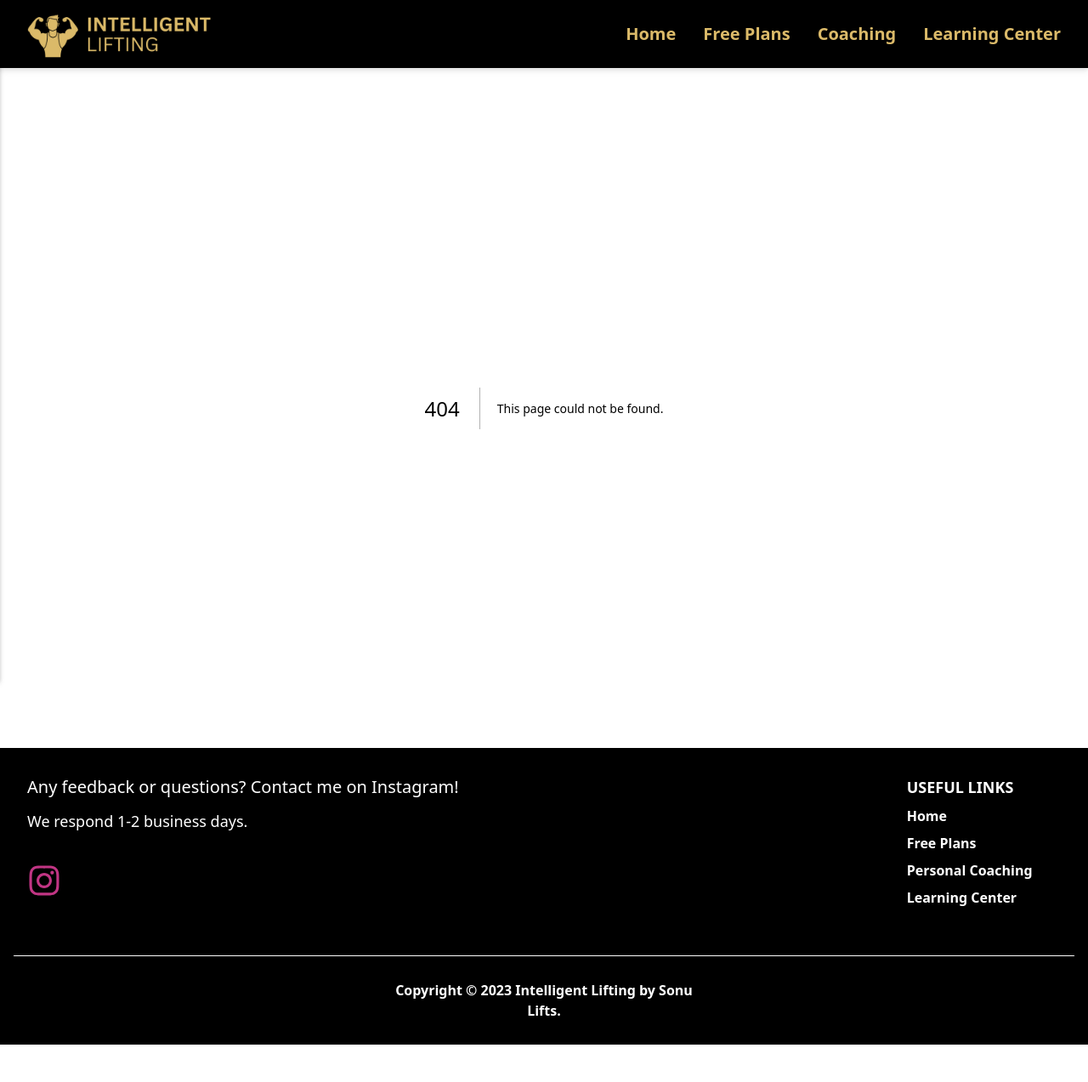
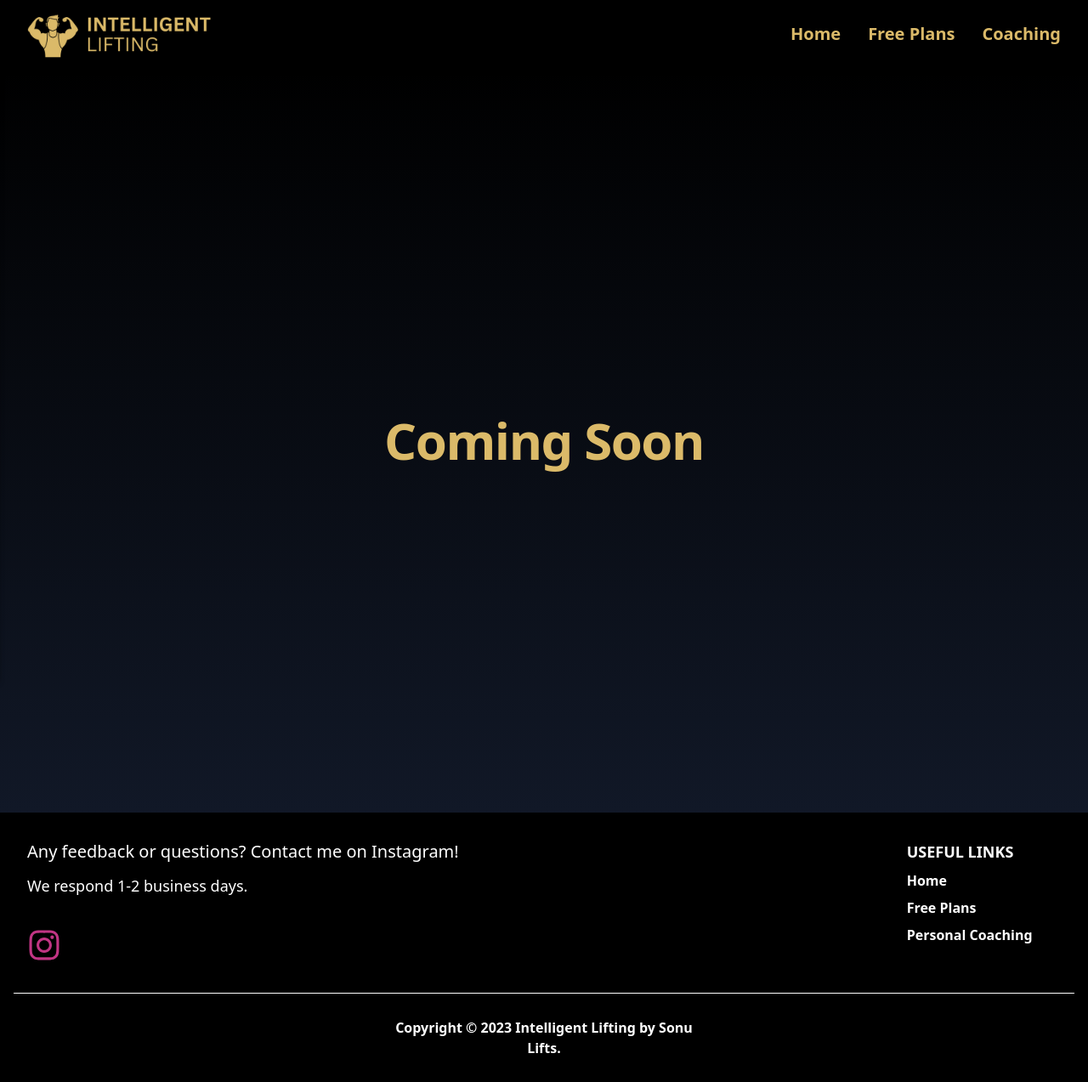
Before and after one commit to jburanpuri/IntelligentLifting, a Next.js app: page /about in a window 1280 px wide. Before the commit this address had no page. Shown: the whole page at 85% size. Before the commit the page ends 1229 px from the top, so only its background shows below. Built offline with nearby package versions, Linux system fonts and the light colour scheme.

Commit message:
big update

```diff
--- a/components/FooterComponent/footer.js
+++ b/components/FooterComponent/footer.js
@@ -35,9 +35,6 @@ export default function Footer() {
                 <li>
                   <Link className="text-white font-semibold block pb-2 text-normal" href="/custom">Personal Coaching</Link>
                 </li>
-                <li>
-                  <Link className="text-white font-semibold block pb-2 text-normal" href="/learningcenter">Learning Center</Link>
-                </li>
               </ul>
             </div>
           </div>
--- a/components/HeroComponent/hero.js
+++ b/components/HeroComponent/hero.js
@@ -3,8 +3,8 @@ import Link from "next/link";
 
 export default function Hero() {
     return (
-      <div>
-<section className="flex flex-col min-h-screen bg-gradient-to-t from-gray-900 to-black">
+      <div className="bg-gradient-to-t from-gray-900 to-black">
+<section className="flex flex-col min-h-screen">
             <div className="flex-1 flex items-center">
             <div className="text-center mx-auto">
               <h1 className="font-extrabold text-7xl text-primary">Intelligent Lifting</h1>
--- a/components/NavbarComponent/navbar.js
+++ b/components/NavbarComponent/navbar.js
@@ -16,9 +16,6 @@ function MobileNav({open, setOpen}) {
             </Link>
             <Link className="text-3xl font-normal my-4" href="/custom" onClick={() => setTimeout(() => {setOpen(!open)}, 100)}>
                 Coaching
-            </Link>
-            <Link className="text-3xl font-normal my-4" href="/learningcenter" onClick={() => setTimeout(() => {setOpen(!open)}, 100)}>
-                Learning Center
             </Link>
         </div>
     </div>
@@ -54,9 +51,6 @@ export default function Navbar() {
                     <Link href="/custom" className="px-4 py:4 text-xl font-semibold text-primary">
                         Coaching
                     </Link>
-                    <Link href="/learningcenter" className="px-4 py:4 text-xl font-semibold text-primary">
-                        Learning Center
-                    </Link>
                 </div>
             </div>
         </nav>
--- a/pages/learningcenter.js
+++ b/pages/about.js
@@ -1,6 +1,6 @@
 import React from 'react'
 
-export default function Learning() {
+export default function About() {
   return (
     <div className="bg-gradient-to-t from-gray-900 to-black">
     <div className="px-6 pt-6 lg:px-8">
@@ -10,12 +10,10 @@ export default function Learning() {
         <div className="mx-auto max-w-2xl py-40 sm:py-0 lg:py-96">
           <div className="text-center">
             <h1 className="text-4xl font-bold tracking-tight text-primary sm:text-6xl">
-              Learning Center, Coming Soon
+             Coming Soon
             </h1>
             <p className="mt-6 text-2xl leading-8 text-white">
-              How do I get a wider frame? Will abs exercises get me abs?
-              What is the best exercise for chest? How many exercises should I do?
-              Answers to all these questions, myth busting, and more coming very soon.
+
             </p>
           </div>
         </div>
```
